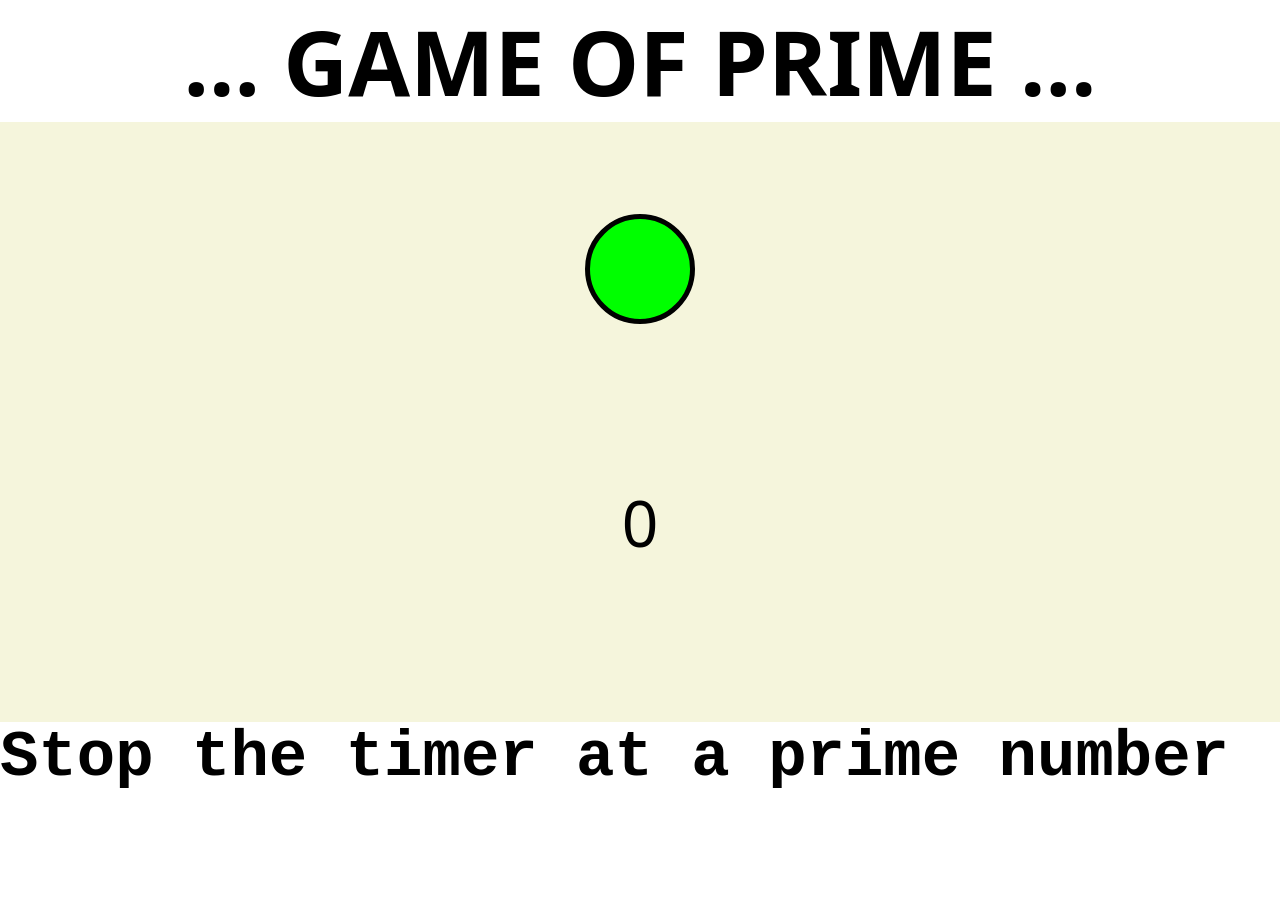
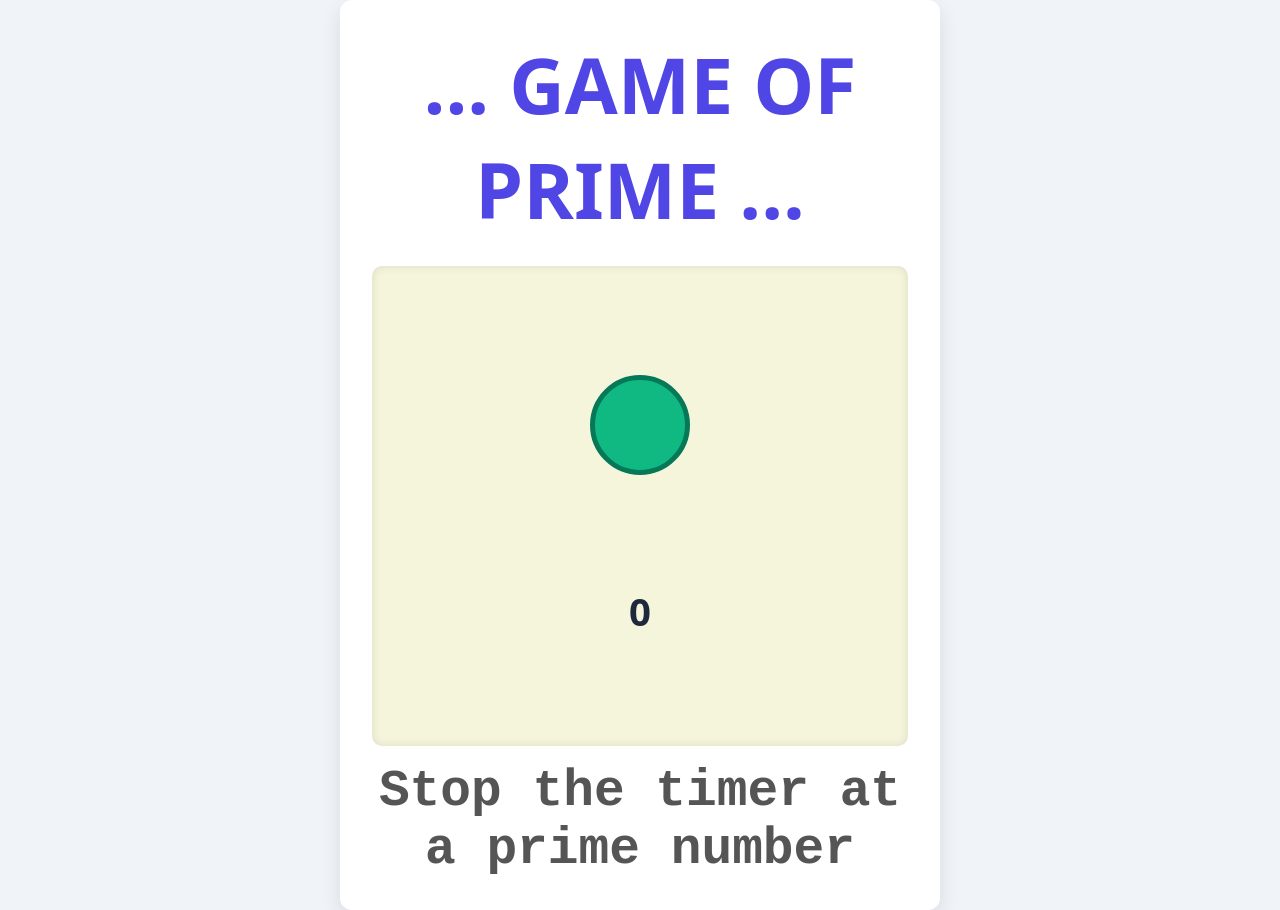
Before and after one commit to RiteKoder/portfolio, a plain HTML site: page JSgame/index.html in a window 1280 px wide. Before the commit the page ends 800 px from the top, so only its background shows below. Drawn offline with Linux system fonts and the light colour scheme; a web font is replaced by a local one.

Commit message:
add css from gpt

```diff
--- a/JSgame/style.css
+++ b/JSgame/style.css
@@ -1,72 +1,81 @@
-*
-{
+* {
     margin: 0;
+    padding: 0;
+    box-sizing: border-box;
+}
 
+body {
+    background: #f0f4f8;
+    color: #333;
+    font-family: "Happy Monkey", system-ui, Arial, sans-serif;
+    display: flex;
+    justify-content: center;
+    align-items: center;
+    min-height: 100vh;
 }
-#gamearea{
+
+#gamearea {
     display: flex;
     flex-direction: column;
-}
-.happy-monkey-regular {
-  font-family: "Happy Monkey", system-ui;
-  font-weight: 400;
-  font-style: normal;
-}
-.mobile{
-    display: flex;
-    margin: 2vh;
-    font-size: 1em;
-    font-family: Arial, Helvetica, sans-serif;
-}
-h1{
-    font-size : 7vw;
-}
-h2{
-
-    font-size : 5vw;
-    font-family: 'Courier New', Courier, monospace;
-    /* display: flex; */
-    /* flex-direction: column; */
-    /* justify-content: center; */
-    /* align-items: center; */
-
+    align-items: center;
+    width: 90%;
+    max-width: 600px;
+    padding: 2rem;
+    background: white;
+    border-radius: 12px;
+    box-shadow: 0 8px 20px rgba(0, 0, 0, 0.1);
 }
 
-#header{
+#header {
     display: flex;
-    /* flex-direction: column; */
-    /* justify-content: center; */
     justify-content: center;
     align-items: center;
+    margin-bottom: 1.5rem;
 }
-.playarea{
-    margin: auto;
+
+h1 {
+    font-size: 6vw;
+    text-align: center;
+    color: #4f46e5;
+}
+
+h2 {
+    font-size: 4vw;
+    text-align: center;
+    font-family: 'Courier New', Courier, monospace;
+    color: #555;
+    margin-top: 1rem;
+}
+
+.playarea {
     background-color: beige;
-    height: 75vh;
     width: 100%;
+    height: 60vh;
     display: flex;
     flex-direction: column;
     justify-content: space-evenly;
     align-items: center;
+    border-radius: 10px;
+    box-shadow: inset 0 0 10px rgba(0, 0, 0, 0.1);
 }
 
-#hitbox{
-    background-color: rgb(0, 255, 0);
+#hitbox {
+    background-color: #10b981;
     height: 100px;
     width: 100px;
-    border-radius: 100%;
-    border: 5px solid black;
+    border-radius: 50%;
+    border: 5px solid #047857;
+    transition: all 0.3s ease;
+    cursor: pointer;
 }
-#hitbox:hover{
-    background-color: rgb(0, 255, 0);
-    height: 150px;
-    width: 150px;
-    border-radius: 100%;
 
-    /* animation-duration:3s; */
+#hitbox:hover {
+    transform: scale(1.5);
+    background-color: #059669;
 }
-#score{
-    margin: 5%;
-    font-size: 5vw;
-    z-index: index 1;;
+
+#score {
+    font-size: 3vw;
+    color: #1e293b;
+    font-weight: bold;
 }
```
